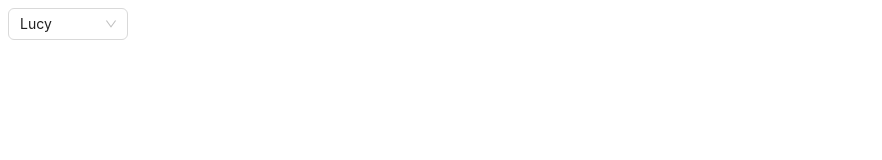
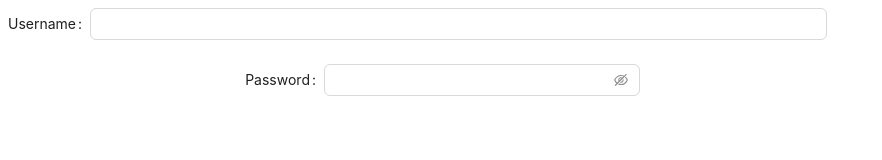
Before and after one commit to luqc123/my-react-appbuilder, a React (Vite) app: page / in a window 1280 px wide. Shown: the top 160 px of the page, without its empty margins (0-882 px from the left). Built offline with nearby package versions, Linux system fonts and the light colour scheme.

Commit message:
javascript的属性展开 test

```diff
--- a/src/App.jsx
+++ b/src/App.jsx
@@ -1,20 +1,24 @@
 import React from "react";
 import LoginForm from "./LoginForm.jsx";
-import { Select } from "antd";
+import { Form, Input, Button, } from "antd";
 
-const { Option } = Select;
+const ItemCol = {
+  lableCol: {span:7},
+  wrapperCol: {span:14},
+}
 
 //npm run dev start test
 function App() {
     return(
       <>
-      <Select defaultValue="lucy" style={{ width: 120 }}>
-        <Option value="jack">Jack</Option>
-        <Option value="lucy">Lucy</Option>
-        <Option value="disabled" disabled>
-        </Option>
-        <Option value="Yiminghe">yiminghe</Option>
-      </Select>
+        <Form>
+          <Form.Item {...ItemCol} label="Username">
+            <Input/>
+          </Form.Item>
+          <Form.Item labelCol={{span:6}} wrapperCol={{span:6}} label="Password">
+            <Input.Password/>
+          </Form.Item>
+        </Form>
       </>
     );
 }
```
